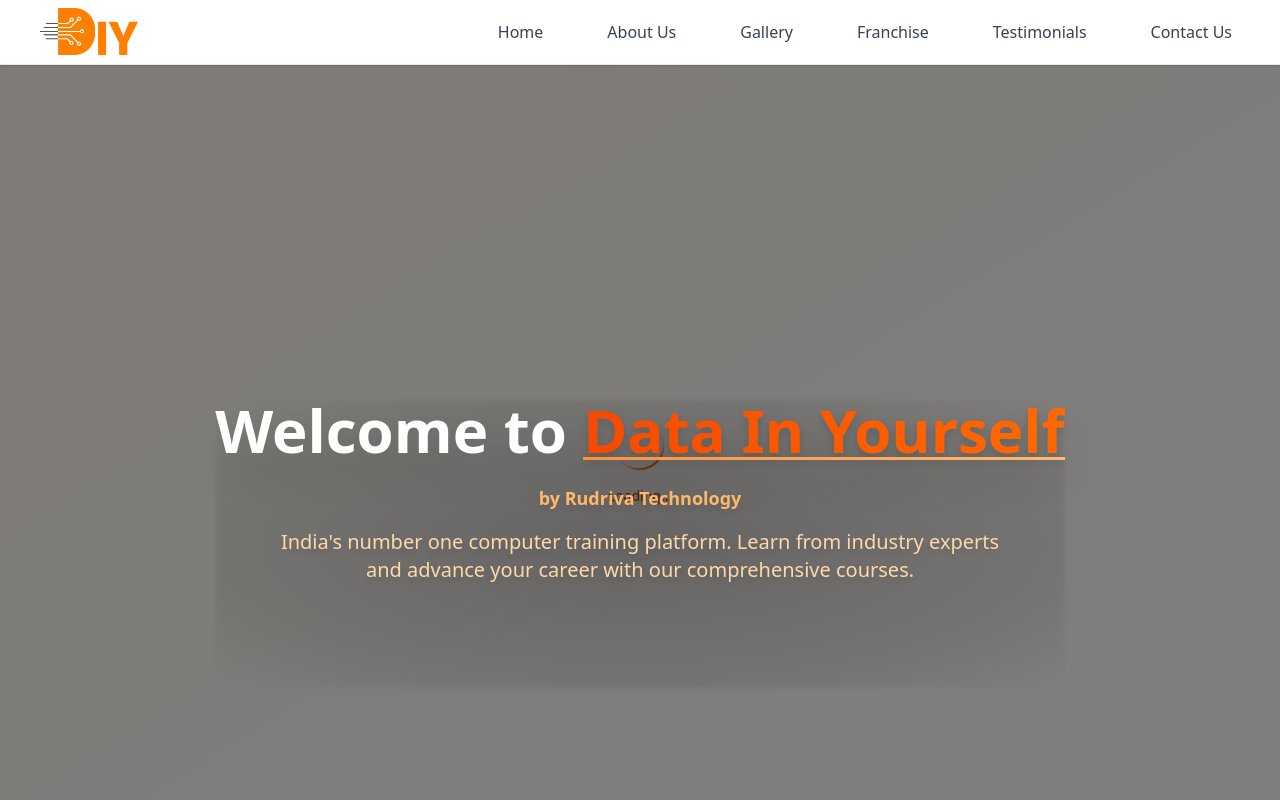
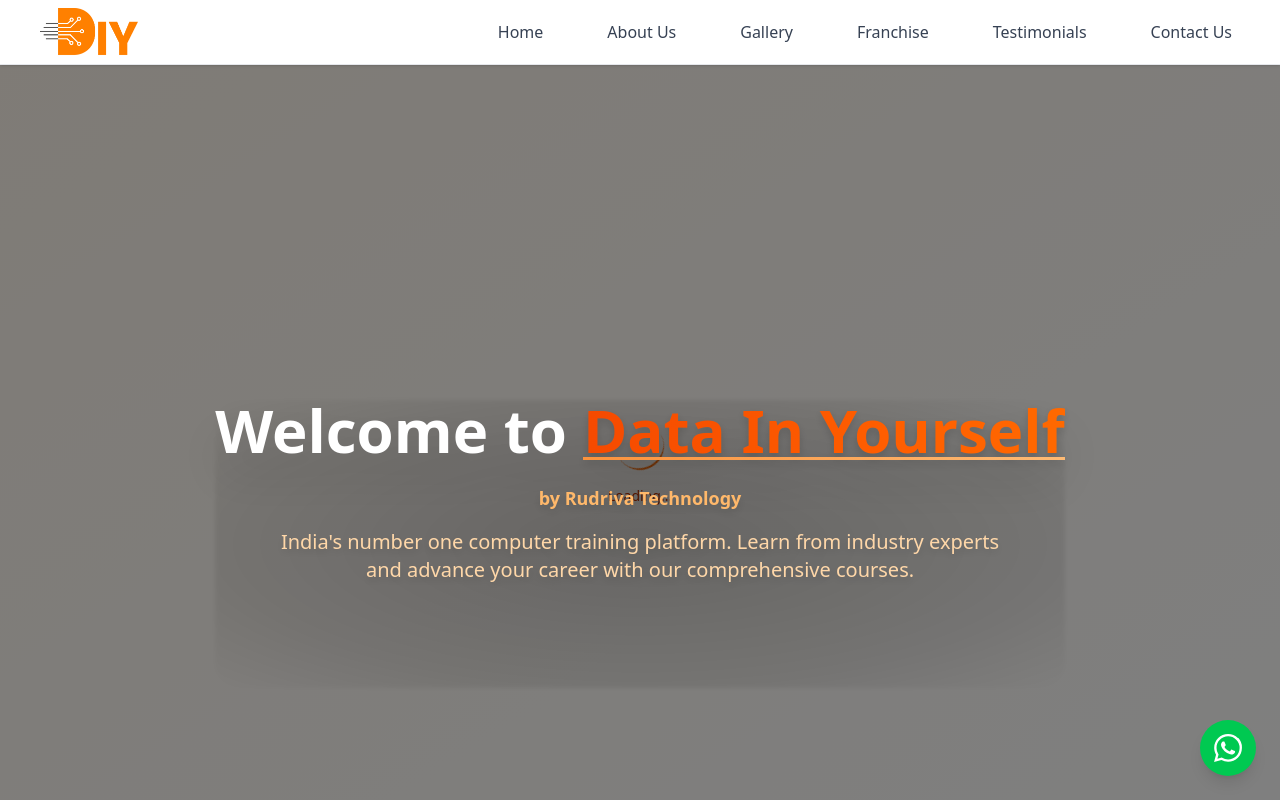
Before and after one commit to nilimaSahu22/DataInYourself, a Next.js app: page / in a window 1280 px wide. Shown: the top 800 px of the page. Built offline with nearby package versions, Linux system fonts and the light colour scheme.

Commit message:
whatsapp chat button

```diff
--- a/app/components/layout/ConditionalLayout.tsx
+++ b/app/components/layout/ConditionalLayout.tsx
@@ -2,6 +2,7 @@
 import { usePathname } from "next/navigation";
 import Header from "./Header";
 import Footer from "./Footer";
+import WhatsAppChat from "../ui/WhatsAppChat";
 
 export default function ConditionalLayout({ children }: { children: React.ReactNode }) {
   const pathname = usePathname();
@@ -14,6 +15,7 @@ export default function ConditionalLayout({ children }: { children: React.ReactN
         {children}
       </main>
       {!isAdminRoute && <Footer />}
+      <WhatsAppChat />
     </>
   );
 }
--- /dev/null
+++ b/app/components/ui/WhatsAppChat.tsx
@@ -0,0 +1,48 @@
+ "use client";
+import { useState } from 'react';
+
+export default function WhatsAppChat() {
+  const [isHovered, setIsHovered] = useState(false);
+
+  const handleWhatsAppClick = () => {
+    // You can customize the phone number and message
+    const phoneNumber = "919558092200"; // Primary number
+    const message = "Hello! I'm interested in learning more about your courses.";
+    const whatsappUrl = `https://wa.me/${phoneNumber}?text=${encodeURIComponent(message)}`;
+    window.open(whatsappUrl, '_blank');
+  };
+
+  return (
+    <div className="fixed bottom-6 right-6 z-50">
+      {/* Tooltip */}
+      {isHovered && (
+        <div className="absolute bottom-full right-0 mb-2 px-3 py-2 bg-orange-900 text-white text-sm rounded-lg shadow-lg whitespace-nowrap">
+          Chat with us on WhatsApp
+          <div className="absolute top-full right-4 w-0 h-0 border-l-4 border-r-4 border-t-4 border-transparent border-t-orange-900"></div>
+        </div>
+      )}
+
+      {/* WhatsApp Button */}
+      <button
+        onClick={handleWhatsAppClick}
+        onMouseEnter={() => setIsHovered(true)}
+        onMouseLeave={() => setIsHovered(false)}
+        className="w-14 h-14 bg-green-500 hover:bg-green-600 text-white rounded-full shadow-lg hover:shadow-xl transition-all duration-300 hover:scale-110 flex items-center justify-center group"
+        aria-label="Chat with us on WhatsApp"
+      >
+        {/* WhatsApp Icon */}
+        <svg
+          className="w-7 h-7"
+          fill="currentColor"
+          viewBox="0 0 24 24"
+          xmlns="http://www.w3.org/2000/svg"
+        >
+          <path d="M17.472 14.382c-.297-.149-1.758-.867-2.03-.967-.273-.099-.471-.148-.67.15-.197.297-.767.966-.94 1.164-.173.199-.347.223-.644.075-.297-.15-1.255-.463-2.39-1.475-.883-.788-1.48-1.761-1.653-2.059-.173-.297-.018-.458.13-.606.134-.133.298-.347.446-.52.149-.174.198-.298.298-.497.099-.198.05-.371-.025-.52-.075-.149-.669-1.612-.916-2.207-.242-.579-.487-.5-.669-.51-.173-.008-.371-.01-.57-.01-.198 0-.52.074-.792.372-.272.297-1.04 1.016-1.04 2.479 0 1.462 1.065 2.875 1.213 3.074.149.198 2.096 3.2 5.077 4.487.709.306 1.262.489 1.694.625.712.227 1.36.195 1.871.118.571-.085 1.758-.719 2.006-1.413.248-.694.248-1.289.173-1.413-.074-.124-.272-.198-.57-.347m-5.421 7.403h-.004a9.87 9.87 0 01-5.031-1.378l-.361-.214-3.741.982.998-3.648-.235-.374a9.86 9.86 0 01-1.51-5.26c.001-5.45 4.436-9.884 9.888-9.884 2.64 0 5.122 1.03 6.988 2.898a9.825 9.825 0 012.893 6.994c-.003 5.45-4.437 9.884-9.885 9.884m8.413-18.297A11.815 11.815 0 0012.05 0C5.495 0 .16 5.335.157 11.892c0 2.096.547 4.142 1.588 5.945L.057 24l6.305-1.654a11.882 11.882 0 005.683 1.448h.005c6.554 0 11.89-5.335 11.893-11.893A11.821 11.821 0 0020.885 3.488"/>
+        </svg>
+
+        {/* Pulse animation */}
+        <div className="absolute inset-0 bg-green-500 rounded-full animate-ping opacity-75"></div>
+      </button>
+    </div>
+  );
+}
```
